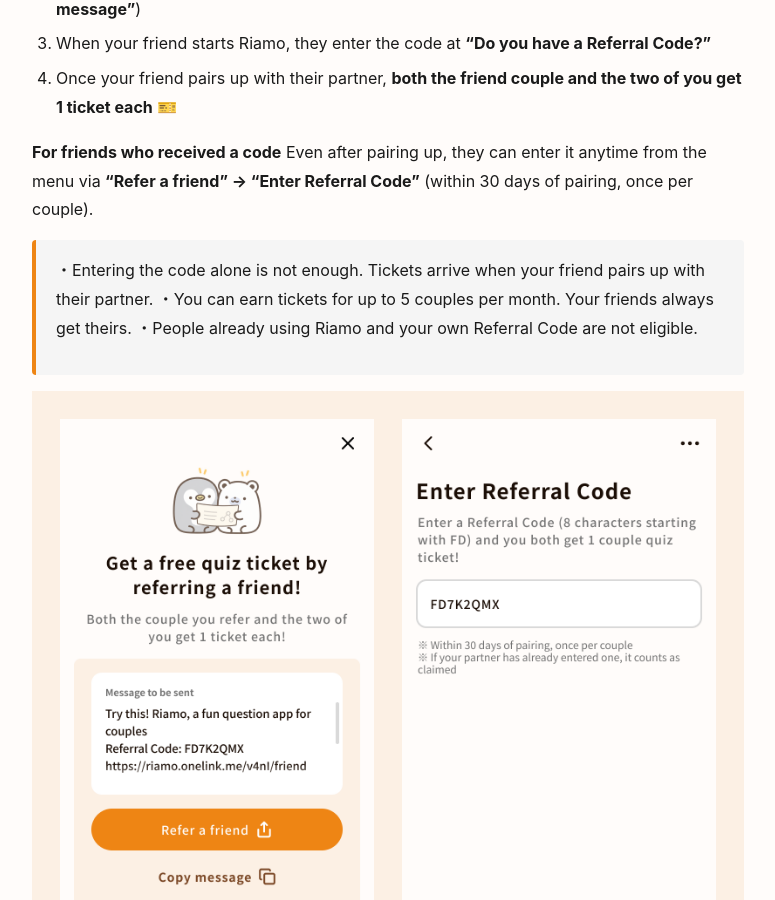
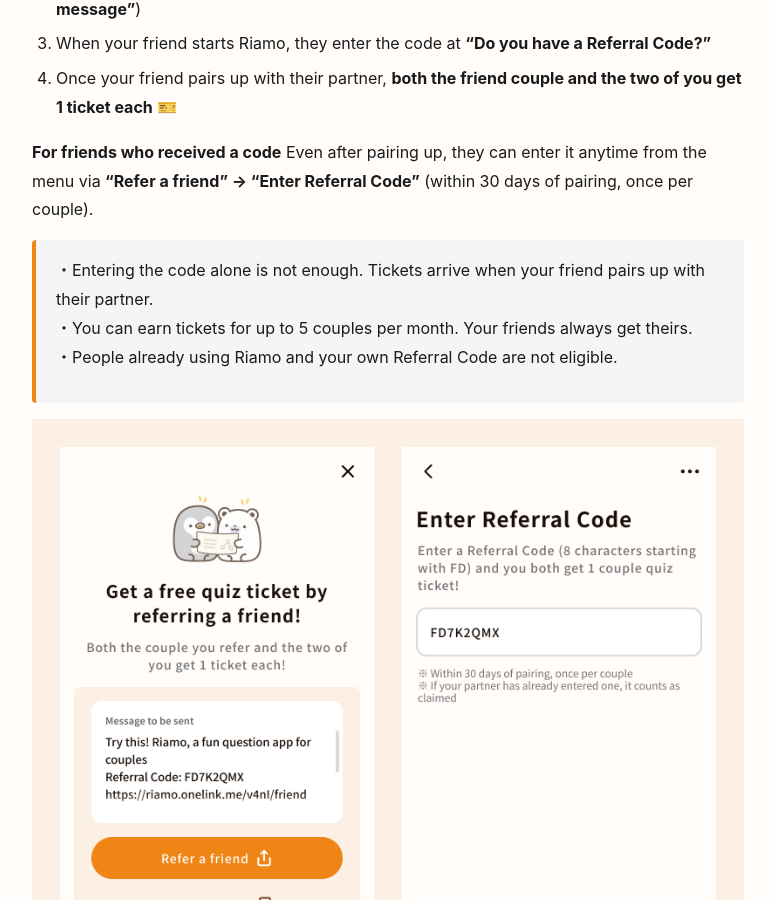
Before and after one commit to Sukidayo-app/announcements, a Jekyll site: the page built from _notices_en/2026-10-30-friend-referral.md, in a window 1280 px wide and 900 px high, scrolled down 661 px. Shown: the whole window, without its empty margins (252-1027 px from the left). Built offline with Jekyll 4.4.1, drawn with Linux system fonts in a browser that asks for light colours.

Commit message:
fix: 注意書きを1行ずつ改行
Co-Authored-By: Devin AI <158243242+devin-ai-integration[bot]@users.noreply.github.com>

```diff
--- a/_notices_en/2026-10-30-friend-referral.md
+++ b/_notices_en/2026-10-30-friend-referral.md
@@ -27,9 +27,9 @@ Just send your couple's Referral Code to a friend.
 **For friends who received a code**
 Even after pairing up, they can enter it anytime from the menu via **"Refer a friend" → "Enter Referral Code"** (within 30 days of pairing, once per couple).
 
-> ・Entering the code alone is not enough. Tickets arrive when your friend pairs up with their partner.
-> ・You can earn tickets for up to 5 couples per month. Your friends always get theirs.
-> ・People already using Riamo and your own Referral Code are not eligible.
+> ・Entering the code alone is not enough. Tickets arrive when your friend pairs up with their partner.<br>
+> ・You can earn tickets for up to 5 couples per month. Your friends always get theirs.<br>
+> ・People already using Riamo and your own Referral Code are not eligible.<br>
 
 <img width="100%" alt="Refer a friend" src="{{ site.baseurl }}/assets/notice/friend-referral/referral_en.png" />
 
```
Also changed, not shown: _notices_es/2026-10-30-friend-referral.md (+3 -3 lines), _notices_ja/2026-10-30-friend-referral.md (+3 -3 lines), _notices_ko/2026-10-30-friend-referral.md (+3 -3 lines).
